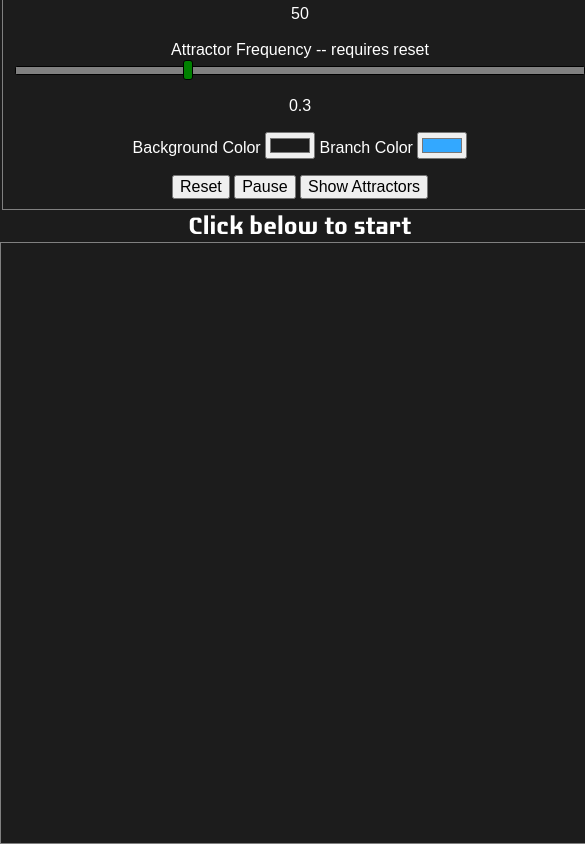
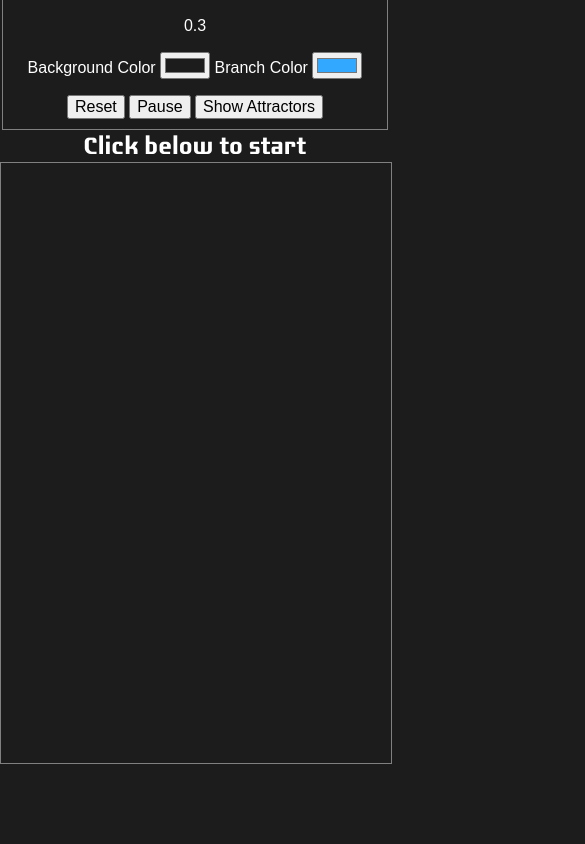
Before and after one commit to bp-bp/tree-algorithm, a plain HTML site: page html/main.html in a window 390 px wide. Shown: the part 499-1343 px from the top of the page, 585 px wide, since content can reach past the window. After the commit the page ends 1268 px from the top, so only its background shows below. Drawn offline with Linux system fonts and the light colour scheme.

Commit message:
beginning to handle canvas size on mobile

```diff
--- a/css/branches.css
+++ b/css/branches.css
@@ -157,40 +157,14 @@ input[type=range]:focus::-ms-fill-upper {
 }
 .page-head h2 {
 	display: inline-block;
-	margin-right: 3rem;
 }
-
-/* test */
-/*
-.wrapper {
-	border: 2px dashed white;
-}
-.panel-container {
-	border: 2px solid cyan;
-}
-.canvas-container {
-	border: 2px solid green;
-}
-canvas {
-	border: 2px solid purple;
-}
-*/
 
 /* actual styles */
 .wrapper {
 	text-align: center;
 }
-.inner-wrapper {
-	display: inline-block;
-}
-.description {
-	margin: 0 12rem 2rem 12rem;
-}
-.panel-container, .canvas-container-outer {
-	width: 600px;
-	display: inline-block;
-	vertical-align: top;
-}
+
+
 .panel-container {
 }
 .canvas-container-outer {
@@ -206,50 +180,27 @@ canvas {
 	z-index: 2;
 }
 #target_canvas {
-	position: absolute;
-	left: 0;
-	top: 0;
+}
+.running {
+	border-color: lightgray;
 }
 
-@media(min-width: 600px) {
+@media(min-width: 550px) {
+	.panel-container, .canvas-container-outer {
+		display: inline-block;
+		vertical-align: top;
+	}
 	.panel-container {
-		/*float: right;*/
 	}
 	.canvas-container-outer {
-		/*float: left;*/
+	}
+	.inner-wrapper {
+		display: inline-block;
+	}
+	.description {
+		margin: 0 12rem 2rem 12rem;
 	}
 }
-
-/*
-
-.wrapper {
-	text-align: center;
-	background-color: black;
-}
-.column {
-	width: 616px;
-	display: inline-block;
-}
-.main-canvas {
-	border: 1px solid gray;
-}
-.panel-container {
-}
-@media(min-width: 610px) {
-	.column {
-		width: initial;
-		padding: 5px;
-	}
-	.panel-container {
-		float: left;
-		min-height: inherit;
-	}
-	.canvas-container {
-		float: right;
-	}
-
-}
-*/
 
 /* utilities */
 .spacer-top {
--- a/html/main.html
+++ b/html/main.html
@@ -1,5 +1,6 @@
 <!DOCTYPE html>
 <meta charset = "UTF-8">
+<meta name="viewport" content="width=device-width,initial-scale=1">
 <head>
 	<title>Branches</title>
 
--- a/js/branches.js
+++ b/js/branches.js
@@ -282,7 +282,7 @@ var Main = function(init) {
 			if (dist <= 3.0) {
 				creep.dead = true;
 				t.is_target = false;
-				t.draw(main.target_ctx, "#1c1c1c");
+				t.draw(main.target_ctx, main.branch_params.background_color);
 				return;
 			}
 			// now check to see if this target is too far away to affect the creeper
@@ -349,11 +349,11 @@ var Main = function(init) {
 	main.Creeper.prototype.split = function(force_split) {
 		var creep = this;
 
-		// maximum of 50 creepers
+		// don't exceed maximum creepers
 		if (main.all_creepers.length > main.branch_params.max_creepers && !force_split) {
 			return;
 		}
-
+		// ...unless force_split was passed
 		if (force_split) {
 			return main.add_creeper({x: creep.nd.pt.x + .5, y: creep.nd.pt.y + .5, velocity: main.branch_params.creep_velocity});
 		}
@@ -441,7 +441,6 @@ Main.prototype.add_creeper = function(init) {
 	var creep = new main.Creeper(init);
 
 	main.all_creepers.push(creep);
-	//main.creepers_id_dict[creep.id] = main.all_creepers.length - 1;
 	return creep;
 };
 
@@ -576,6 +575,7 @@ Main.prototype.click = function(e) {
 		click_pt = main.click_pos(e);
 
 		if (main.click_mode === "place creeper") {
+			console.log("main.all_creepers: ", main.all_creepers);
 
 			// drop three creepers, save one in a var
 			one_creep = main.add_creeper({x: click_pt.x, y: click_pt.y}).split(true).split(true);
@@ -585,7 +585,7 @@ Main.prototype.click = function(e) {
 			// clear out those nodes we found
 			clear_list.forEach(function(nd) {
 				nd.is_target = false;
-				nd.draw(main.target_ctx, "#1c1c1c");
+				nd.draw(main.target_ctx, main.branch_params.background_color);
 			});
 
 			if (! main.anim_running) {
@@ -710,7 +710,9 @@ Main.prototype.stop_anim = function() {
 	main.int = null;
 	main.anim_running = false;
 
-	mean(main.frame_times);
+	if (main.frame_times) {
+		mean(main.frame_times);
+	}
 	//console.log("frame_times: ", main.frame_times);
 };
 
@@ -769,7 +771,7 @@ Main.prototype.hide_targets = function() {
 	var main = this;
 
 	main.all_target_nodes.forEach(function(t) {
-		t.draw(main.target_ctx, "1c1c1c");
+		t.draw(main.target_ctx, main.branch_params.background_color);
 	});
 	main.targets_visible = false;
 };
@@ -779,7 +781,12 @@ Main.prototype.run = function() {
 	var main = this;
 
 	console.log("running");
-	// clear canvas
+	// clear canvases
+	main.target_ctx.clearRect(0, 0, main.target_elem.width, main.target_elem.height);
+	main.target_ctx.rect(0, 0, main.target_elem.width, main.target_elem.height);
+	main.target_ctx.fillStyle = main.branch_params.background_color;
+	main.target_ctx.fill();
+	main.creep_ctx.clearRect(0, 0, main.creep_elem.width, main.creep_elem.height);
 	main.creep_ctx.rect(0, 0, main.creep_elem.width, main.creep_elem.height);
 	main.creep_ctx.fillStyle = "transparent";
 	main.creep_ctx.fill();
@@ -787,13 +794,34 @@ Main.prototype.run = function() {
 	main.setup_targets();
 };
 
-var app;
-window.addEventListener("load", function() {
+//console.log("window details");
+//console.log(window.innerWidth);
+//console.log(window.innerHeight);
+
+function set_dimensions() {
 	var creep_elem = document.getElementById("creep_canvas");
 	var target_elem = document.getElementById("target_canvas");
-	//var grid_unit = 10;
-	//var wobble = 0.1;
+
+	var ww = window.innerWidth;
+	if (ww < 650) {
+		creep_elem.width = (ww);
+		target_elem.width = (ww);
+	}
+
 	var branch_params = Branch_Params.get_inst();
 
 	app = new Main({creep_elem: creep_elem, target_elem: target_elem, grid_unit: branch_params.grid_unit, wobble: 0, tick_interval: 33});
+};
+
+var app;
+window.addEventListener("load", function() {
+	//var creep_elem = document.getElementById("creep_canvas");
+	//var target_elem = document.getElementById("target_canvas");
+
+	//window.setTimeout(set_dimensions, 5000);
+	set_dimensions();
+
+	//var branch_params = Branch_Params.get_inst();
+
+	//app = new Main({creep_elem: creep_elem, target_elem: target_elem, grid_unit: branch_params.grid_unit, wobble: 0, tick_interval: 33});
 });
```
